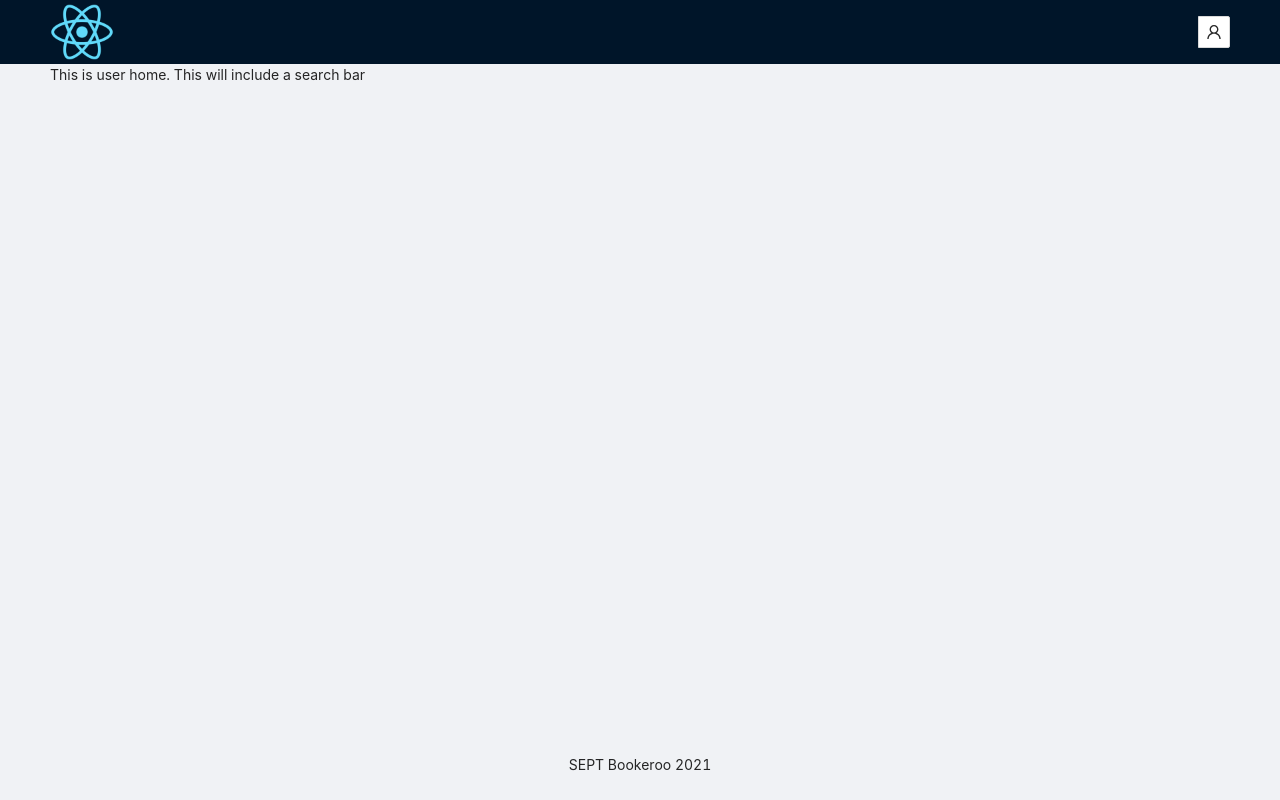
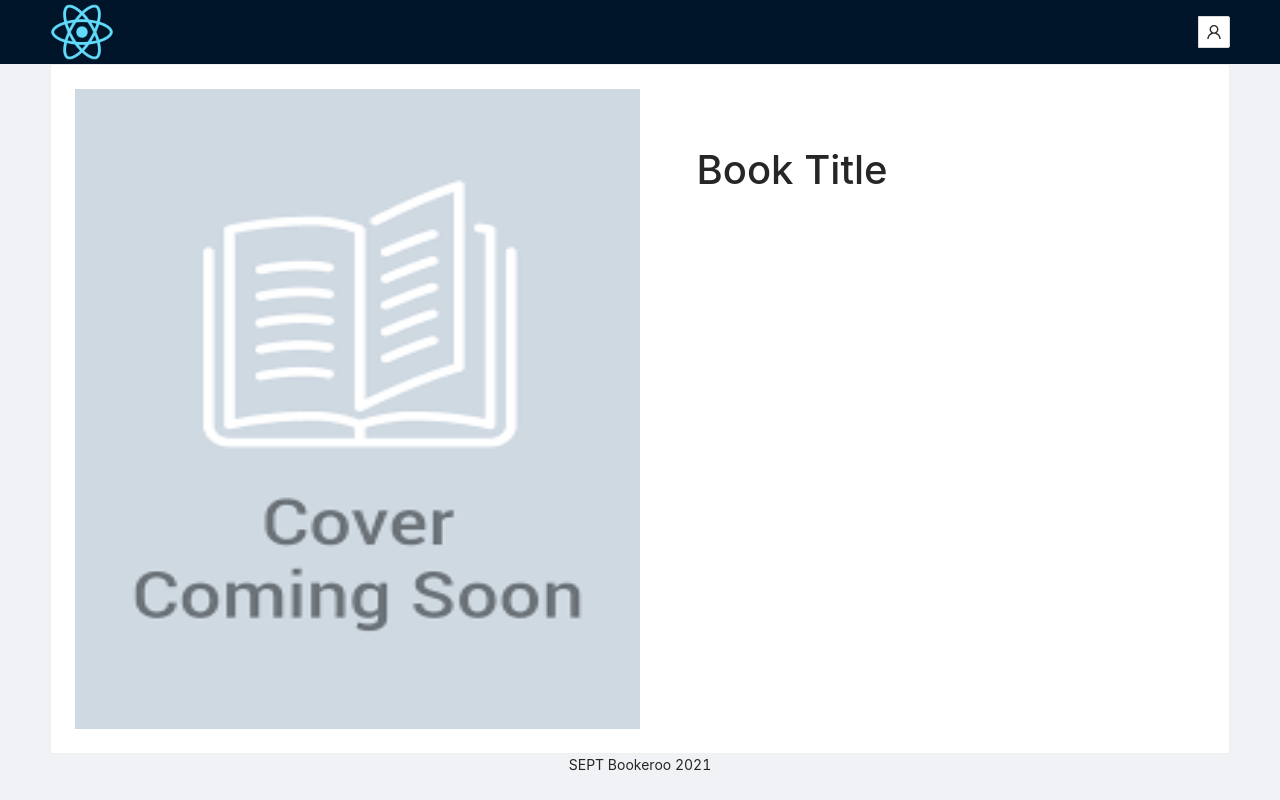
Before and after one commit to s3742332/SEPT, a React (Create React App) app in the folder FrontEnd/myfirstapp/: page /details in a window 1280 px wide. Before the commit this address led to /. Built offline with nearby package versions, Linux system fonts and the light colour scheme; the HTML template or start-up script is replaced by a standard one.

Commit message:
initial book details page

```diff
--- a/FrontEnd/myfirstapp/src/App.js
+++ b/FrontEnd/myfirstapp/src/App.js
@@ -21,6 +21,7 @@ import Home from "./components/Home";
 import { useDispatch, useSelector } from 'react-redux'
 import { getUser } from './actions/securityActions';
 import Marketplace from "./components/Market_Place/Marketplace";
+import BookDetails from "./components/Market_Place/BookDetails";
 // import Marketplace from "./components/Market_Place/Marketplace.js";
 
 function App() {
@@ -81,6 +82,7 @@ function App() {
             <Route exact path="/buy" component={Marketplace} />
             <Route exact path="/login" component={Login} />
             <Route exact path="/register" component={Register} />
+            <Route exact path="/details" component={BookDetails} />
             <Redirect to="/" />
           </Switch>
         </Content>
--- /dev/null
+++ b/FrontEnd/myfirstapp/src/components/Market_Place/BookDetails.js
@@ -0,0 +1,22 @@
+//import './styles.css';
+import React from 'react';
+import img from "./BookImages/DefaultCover.png";
+import { Card } from 'antd';
+
+
+export default function BookDetails(props) {
+    return (
+        <Card>
+            <div style={{ display: 'flex' }}>
+                <img src={img} alt="book cover" style={{
+                    width: '50%',
+                    height: '80vh'
+                }} />
+                <div style={{ padding: '5%' }}>
+                    <h1>Book Title</h1>
+
+                </div>
+            </div>
+        </Card>
+    );
+}
```
